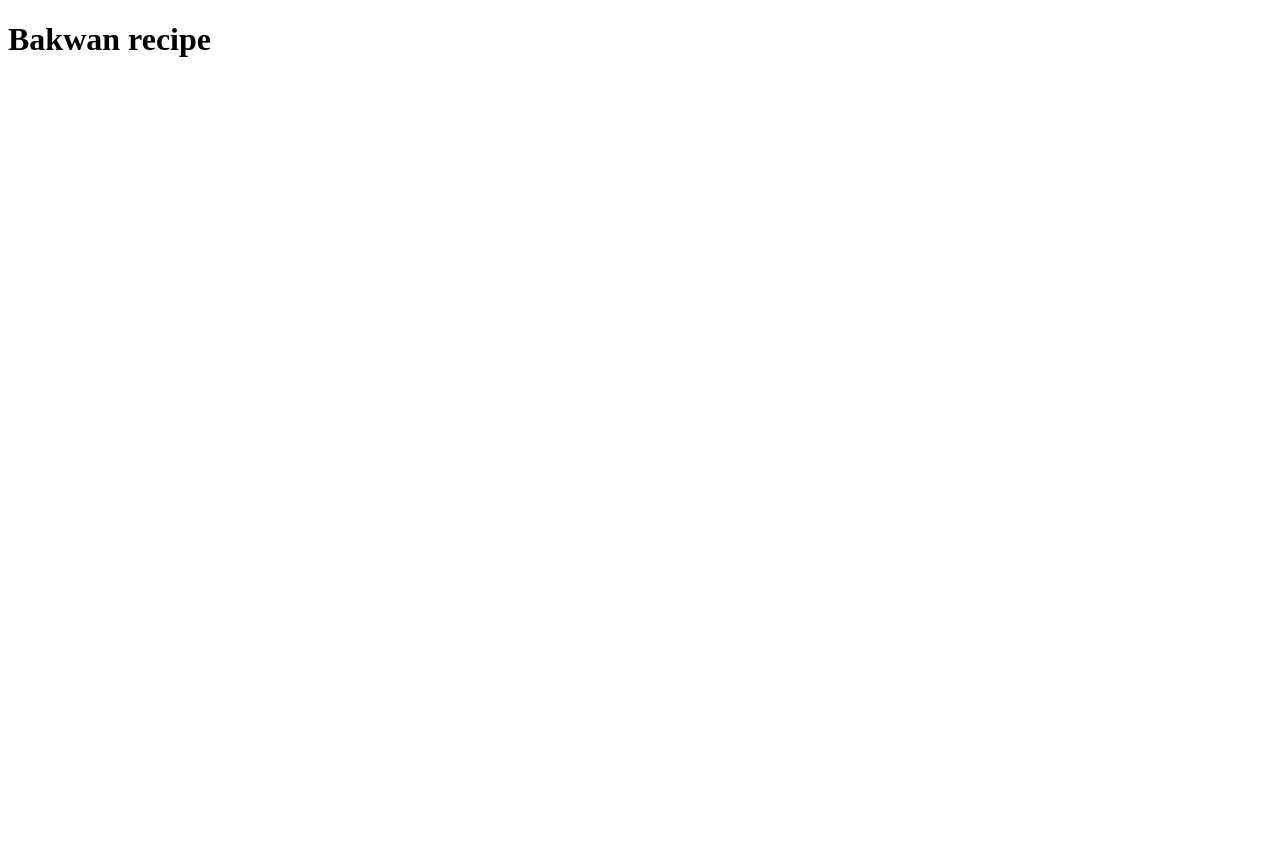
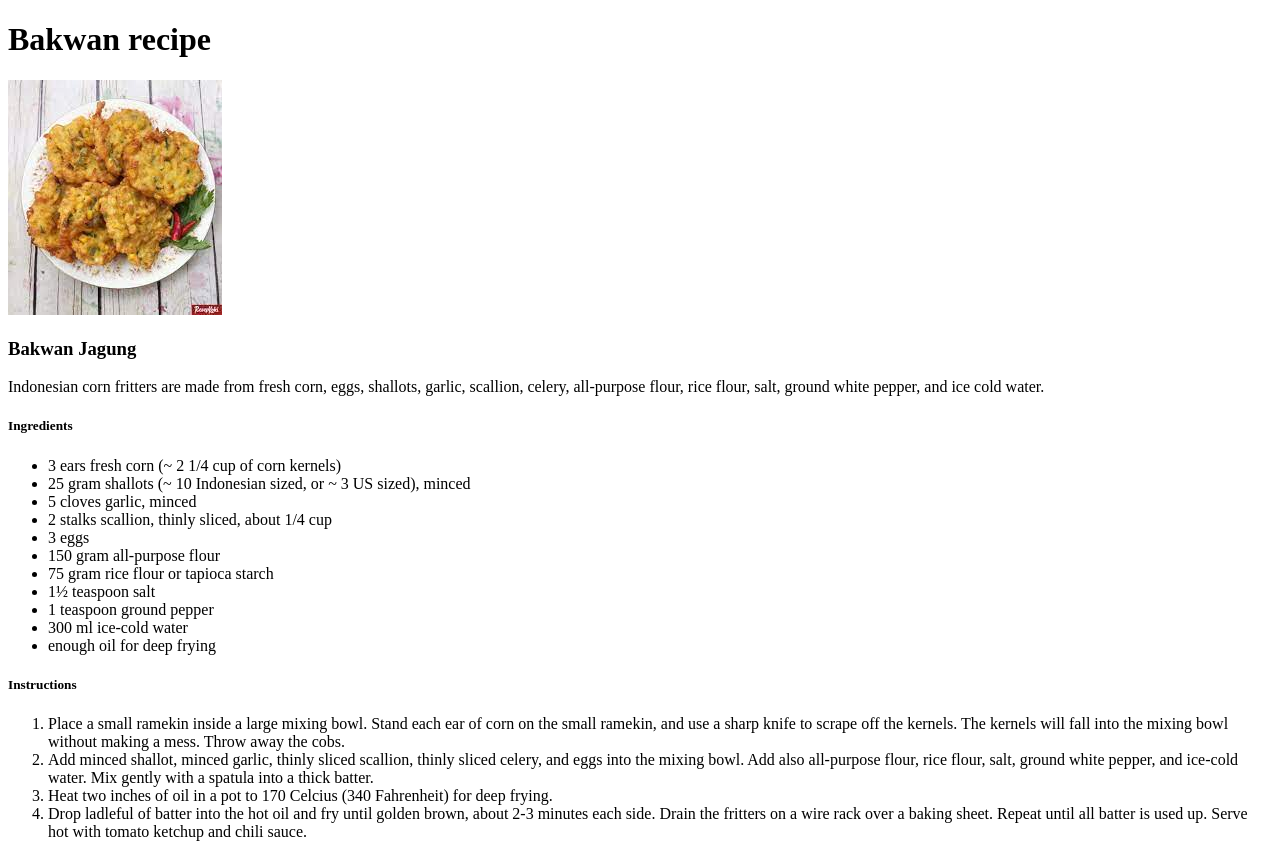
Before and after one commit to Dyon95/odin-recipes, a plain HTML site: page recipes/bakwan.html in a window 1280 px wide. Before the commit the page ends 800 px from the top, so only its background shows below. Drawn offline with Linux system fonts and the light colour scheme.

Commit message:
Add bakwan recipe content

```diff
--- a/recipes/bakwan.html
+++ b/recipes/bakwan.html
@@ -7,5 +7,34 @@
 
     <body>
         <h1>Bakwan recipe</h1>
+        <img src="bakwan.jpeg">
+        <h3>Bakwan Jagung</h3>
+        <p>Indonesian corn fritters are made from fresh corn, eggs, shallots, garlic, scallion, celery, all-purpose flour, rice flour, salt, ground white pepper, and ice cold water.</p>
+
+        <h5>Ingredients</h5>
+        <p2>
+            <ul>
+                <li>3 ears fresh corn (~ 2 1/4 cup of corn kernels)</li>
+                <li>25 gram shallots (~ 10 Indonesian sized, or ~ 3 US sized), minced</li>
+                <li>5 cloves garlic, minced</li>
+                <li>2 stalks scallion, thinly sliced, about 1/4 cup</li>
+                <li>3 eggs</li>
+                <li>150 gram all-purpose flour</li>
+                <li>75 gram rice flour or tapioca starch</li>
+                <li>1½ teaspoon salt</li>
+                <li>1 teaspoon ground pepper</li>
+                <li>300 ml ice-cold water</li>
+                <li>enough oil for deep frying</li>
+            </ul>
+        </p2>
+        <h5>Instructions</h5>
+        <p3>
+            <ol>
+                <li>Place a small ramekin inside a large mixing bowl. Stand each ear of corn on the small ramekin, and use a sharp knife to scrape off the kernels. The kernels will fall into the mixing bowl without making a mess. Throw away the cobs.</li>
+                <li>Add minced shallot, minced garlic, thinly sliced scallion, thinly sliced celery, and eggs into the mixing bowl. Add also all-purpose flour, rice flour, salt, ground white pepper, and ice-cold water. Mix gently with a spatula into a thick batter.</li>
+                <li>Heat two inches of oil in a pot to 170 Celcius (340 Fahrenheit) for deep frying.</li>
+                <li>Drop ladleful of batter into the hot oil and fry until golden brown, about 2-3 minutes each side. Drain the fritters on a wire rack over a baking sheet. Repeat until all batter is used up. Serve hot with tomato ketchup and chili sauce.</li>
+            </ol>
+        </p3>
     </body>
 </html>
```
Also changed, not shown: recipes/bakwan.jpeg (added).
